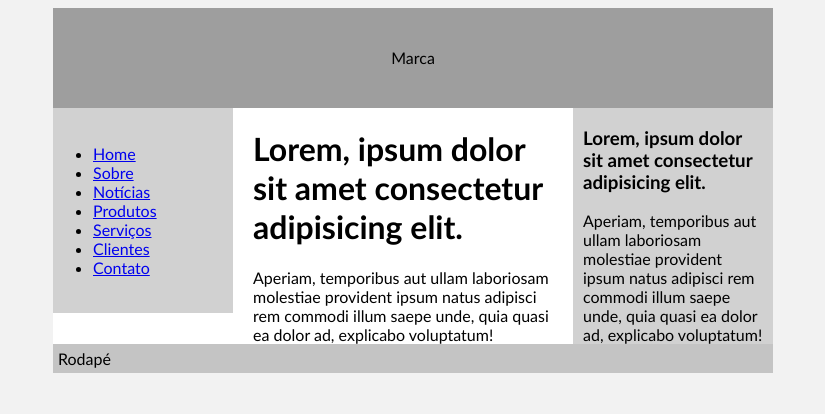
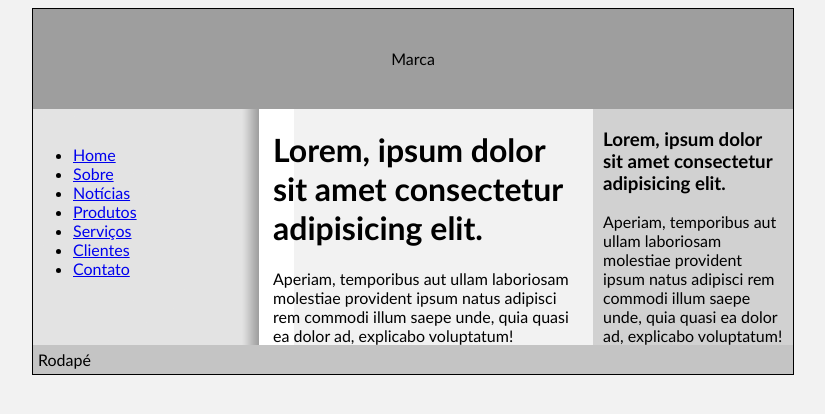
Before and after one commit to kevinm4ch/curso_domine_web, a plain HTML site: page css_avancado/tipos_layouts/layout_fixo/index.html in a window 1280 px wide. Shown: the whole page, without its empty margins (227-1052 px from the left). Drawn offline with Linux system fonts and the light colour scheme.

Commit message:
aula - coluna falsa

```diff
--- a/css_avancado/tipos_layouts/layout_fixo/css/style.css
+++ b/css_avancado/tipos_layouts/layout_fixo/css/style.css
@@ -4,9 +4,10 @@ body{
 }
 
 #container{
-    width: 720px;
+    border: 1px solid ;
+    width: 760px;
     margin: 0 auto;
-    background-color: #fff;
+    background: url("../img/coluna.png") repeat-y left top; /*coluna falsa*/
 }
 
 #marca{
@@ -38,7 +39,6 @@ body{
     float: left;
     padding-top: 20px;
     padding-bottom: 20px;
-    background-color: #d1d1d1;
 }
 
 #rodape{
```
Also changed, not shown: css_avancado/tipos_layouts/layout_fixo/img/coluna.png (added).
